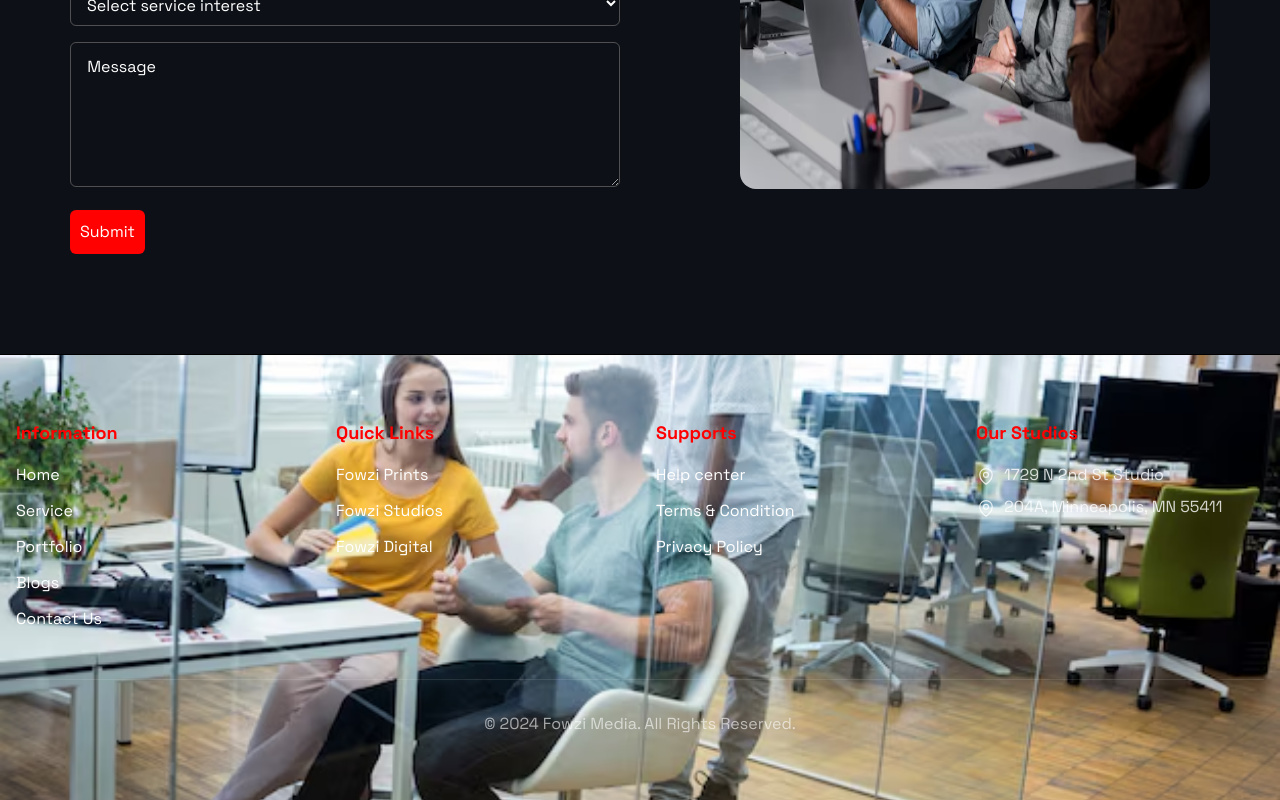
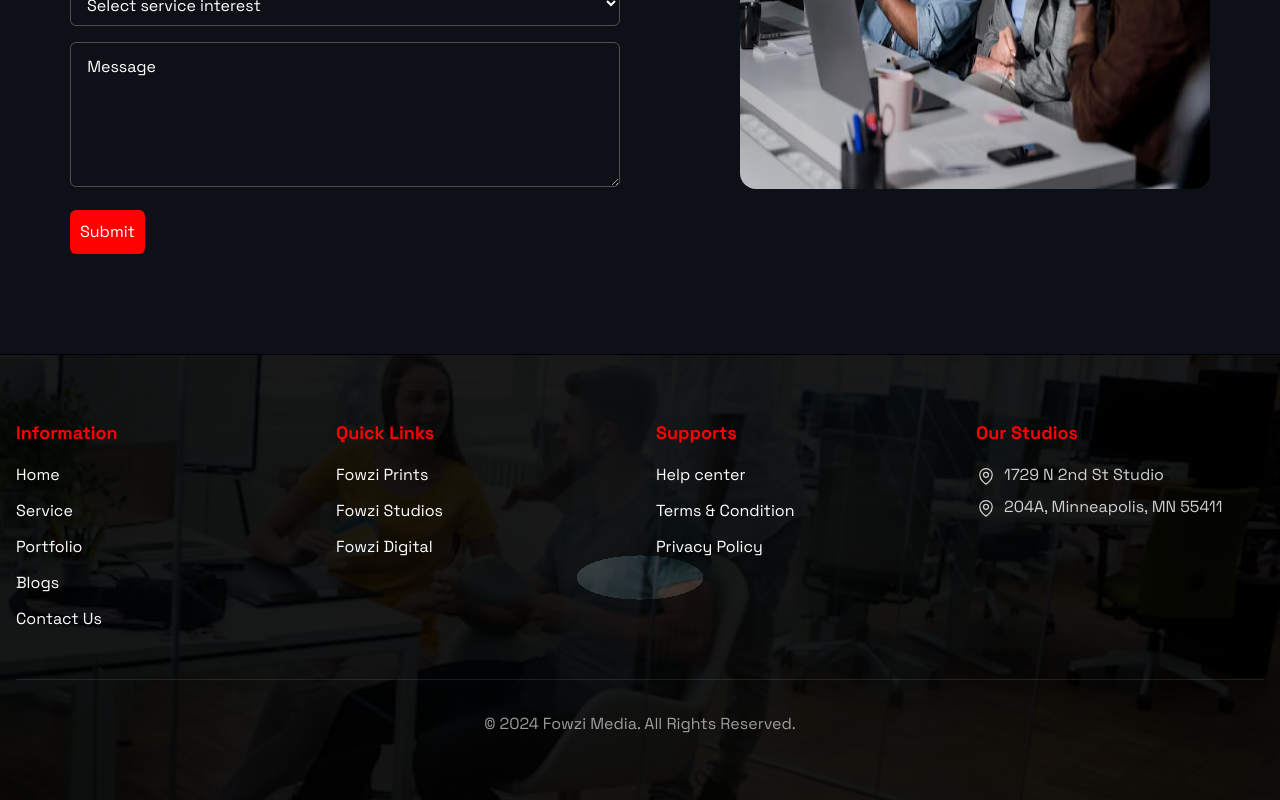
Before and after one commit to kader009/fowzi-media, a React (Vite) app: page / in a window 1280 px wide. Shown: the part 3008-3808 px from the top of the page. Built offline with nearby package versions, Linux system fonts and the light colour scheme.

Commit message:
images issue solve

```diff
--- a/src/index.css
+++ b/src/index.css
@@ -8,7 +8,7 @@ body {
 }
 
 .createnow {
-  background-image: url('../src/assets/footer.png');
+  background-image: radial-gradient(rgba(0, 0, 0, 0.7) 7%, rgba(0, 0, 0, 0.9) 7%), url('../src/assets/footer.png');
   background-repeat: no-repeat;
   background-position: center;
   background-size: cover;
```
